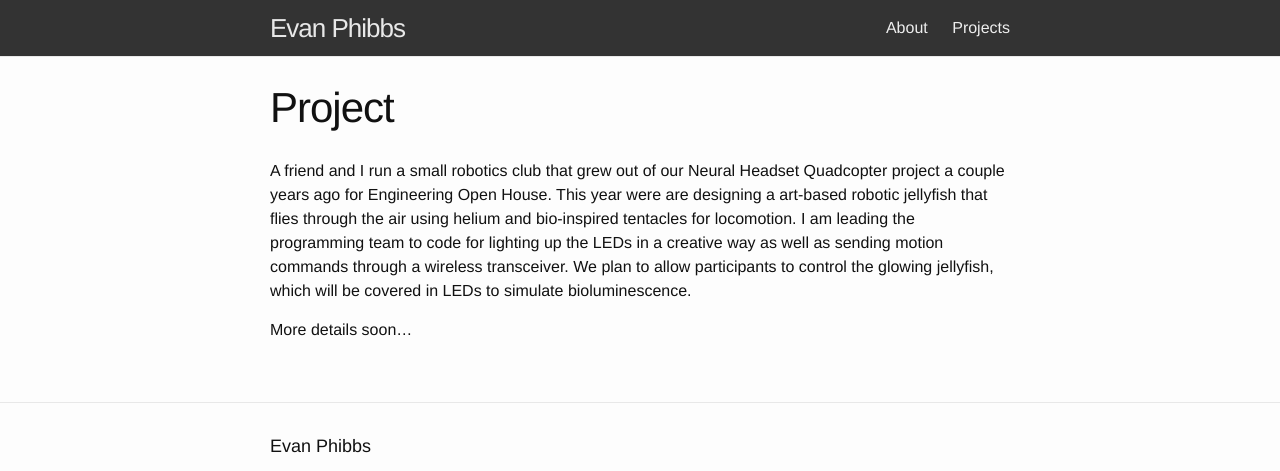
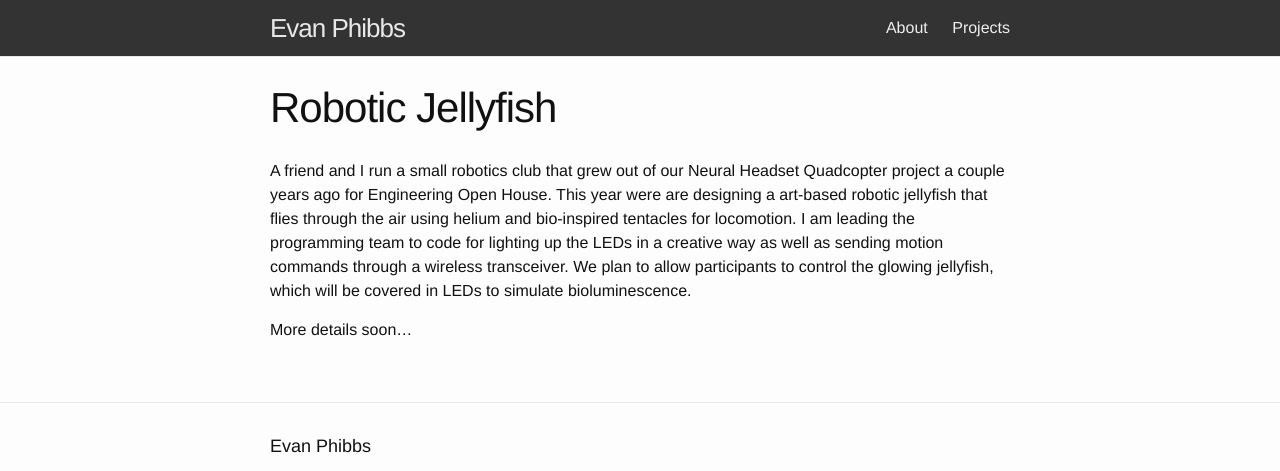
Before and after one commit to Ephibbs/Ephibbs.github.io, a Jekyll site: the page built from projects/robot-jelly.md, in a window 1280 px wide, cut to the strip 0-471 px from the top of the page. Built offline with Jekyll 4.4.1, drawn with Linux system fonts in a browser that asks for light colours.

Commit message:
added projects and intro

```diff
--- a/projects/robot-jelly.md
+++ b/projects/robot-jelly.md
@@ -1,6 +1,6 @@
 ---
 layout: project
-title: Project
+title: Robotic Jellyfish
 permalink: /projects/robot-jelly
 ---
 
```
